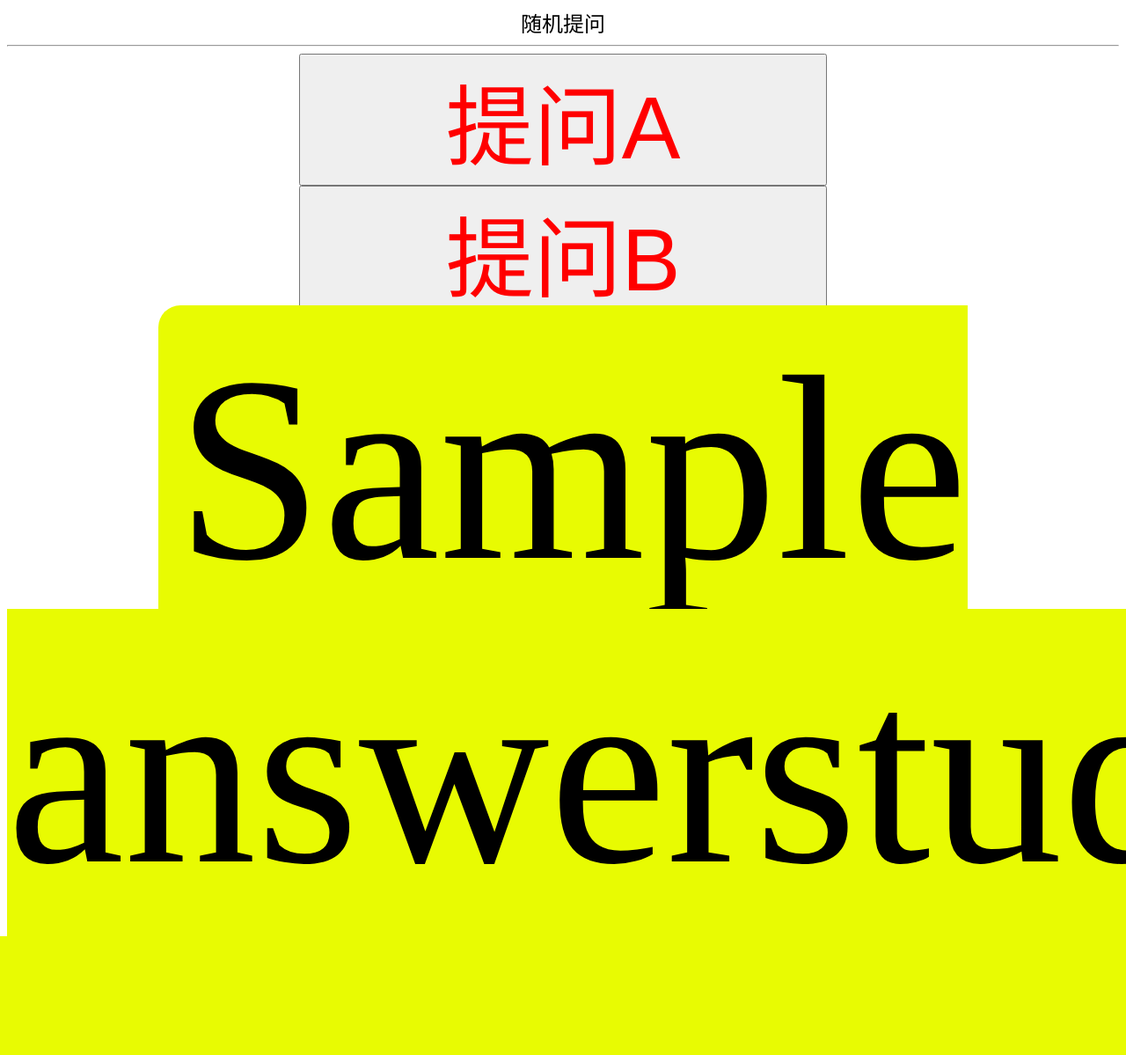
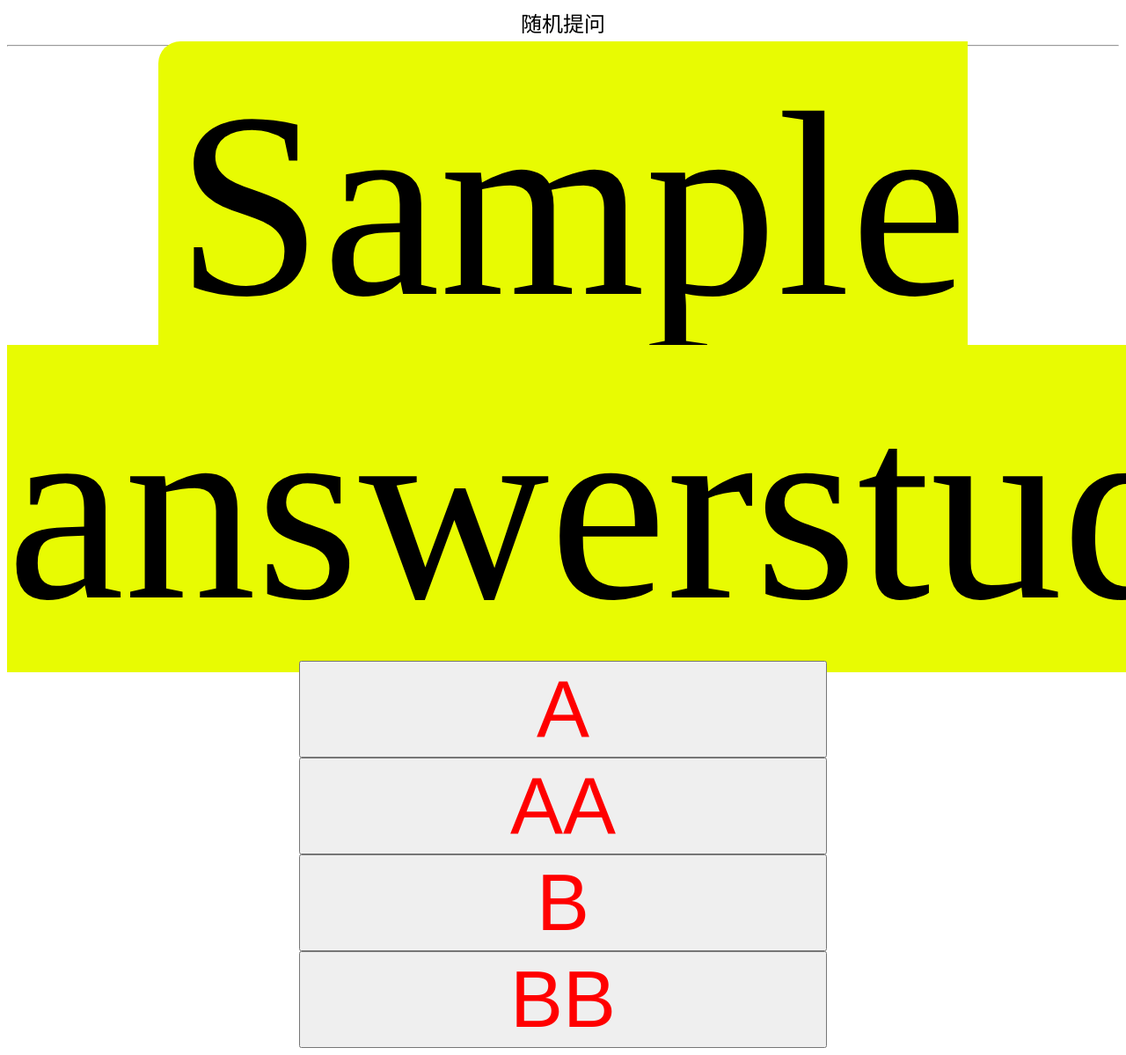
Before and after one commit to hghgobi/mytest, a Django app: template mylearn/templates/answerstudent.html in a window 1280 px wide; the page is wider, and only the part inside the window is pictured. Shown: that part at 88% size. Before the commit the page ends 1064 px from the top of that part, so only its background shows below. Run offline with Django 3.2, Linux system fonts and the light colour scheme; the template is opened without the code that fills it: most values are stand-ins (such as "Sample title", 1, 10 or a date in 2020).

Commit message:
gengxintiwent

```diff
--- a/mylearn/templates/answerstudent.html
+++ b/mylearn/templates/answerstudent.html
@@ -27,22 +27,7 @@ td{text-align:center}
                     <div class="panel-heading"><a><font size="5">随机提问</font></a></div>
                     <hr/>
                     <div class="panel-body">
-                     <form action="" method="post">
-                      <input  type="hidden" name="student" value='A' >
-
-                    <a><input type="submit" style="color:red;width:600px;height:150px;font-size:100px" value ='提问A'> </a>
-
-
-                   </form>
-                 <form action="" method="post">
-                      <input  type="hidden" name="student" value='B' >
-
-                    <a><input type="submit" style="color:red;width:600px;height:150px;font-size:100px" value ='提问B'> </a>
-
-
-                   </form>
-
-                 {% for i in answerstudent %}
+                         {% for i in answerstudent %}
 
                 <style>
                 .box{ font-size:210px}
@@ -54,6 +39,36 @@ td{text-align:center}
                <span id='rcorners1' class="f20" >{{i.studentname}}</span>
               </div>
                 {%endfor%}
+                     <form action="" method="post">
+                      <input  type="hidden" name="student" value='A' >
+
+                    <a><input type="submit" style="color:red;width:600px;height:110px;font-size:90px" value ='A'> </a>
+
+
+                   </form>
+                    <form action="" method="post">
+                      <input  type="hidden" name="student" value='AA' >
+
+                    <a><input type="submit" style="color:red;width:600px;height:110px;font-size:90px" value ='AA'> </a>
+
+
+                   </form>
+                 <form action="" method="post">
+                      <input  type="hidden" name="student" value='B' >
+
+                    <a><input type="submit" style="color:red;width:600px;height:110px;font-size:90px" value ='B'> </a>
+
+
+                   </form>
+                   <form action="" method="post">
+                      <input  type="hidden" name="student" value='BB' >
+
+                    <a><input type="submit" style="color:red;width:600px;height:110px;font-size:90px" value ='BB'> </a>
+
+
+                   </form>
+
+
 
 
 
--- a/mylearn/views.py
+++ b/mylearn/views.py
@@ -355,8 +355,14 @@ def Selectstudent(request):
         ab = request.POST.get('student')
         if ab=='A':
             studentlista=[1,2,3,4,5,6,7,8,9,10,11,12,13,14,15,16,17,18,19,20,22,24,25,27,31,32,47,48,49,50,51,52,53,54,55,56,58,59,60,61,62,63,64,65,66,67,68,70,71,77,78]
+        if ab=='AA':
+            studentlista=[6,8,1,10,49,3,17,9,20,52,11,2,16,19,70,4,58,47,53]
+
         if ab=='B':
             studentlista=[21,23,26,28,29,30,33,34,35,36,37,38,39,40,41,42,43,4445,46,57,69,72,73,74,75,76,79,80,81,82,83,84,86,87,88,89,90]
+        if ab=='BB':
+            studentlista=[82,72,28,23,30,73,35,26,37,75,69,36,34,33,29,21,81,38,87,57]
+
 
         n=len(studentlista)
 
```
